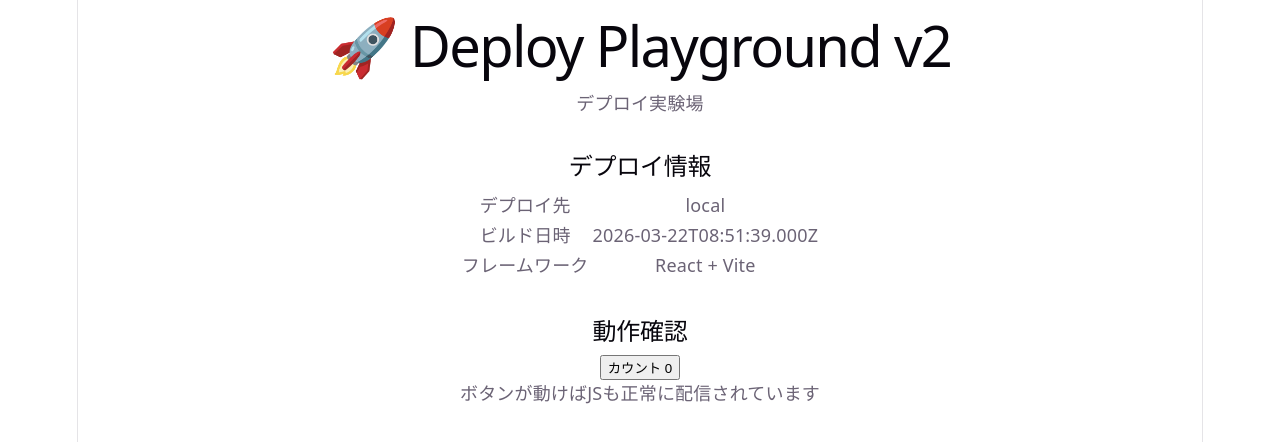
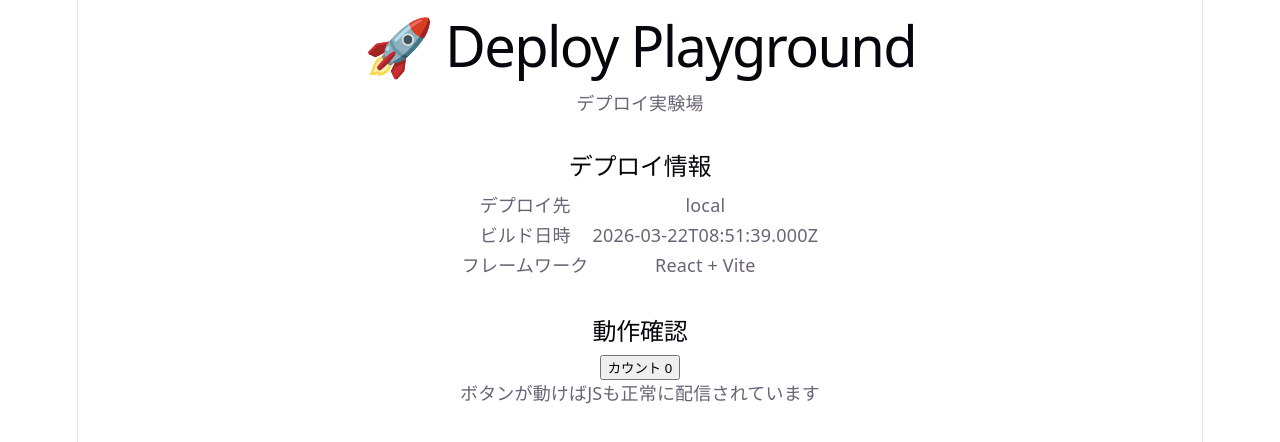
Before and after one commit to RyoNonoyama256/deploy-playground, a React (Vite) app in the folder frontend-react/: page / in a window 1280 px wide. Shown: the top 442 px of the page. Built offline with nearby package versions, Linux system fonts and the light colour scheme.

Commit message:
revert: restore original title

```diff
--- a/frontend-react/src/App.tsx
+++ b/frontend-react/src/App.tsx
@@ -10,7 +10,7 @@
 
   return (
     <div className="app">
-      <h1>🚀 Deploy Playground v2</h1>
+      <h1>🚀 Deploy Playground</h1>
       <p className="subtitle">デプロイ実験場</p>
 
       <DeployInfo deployTarget={deployTarget} buildTime={buildTime} />
```
